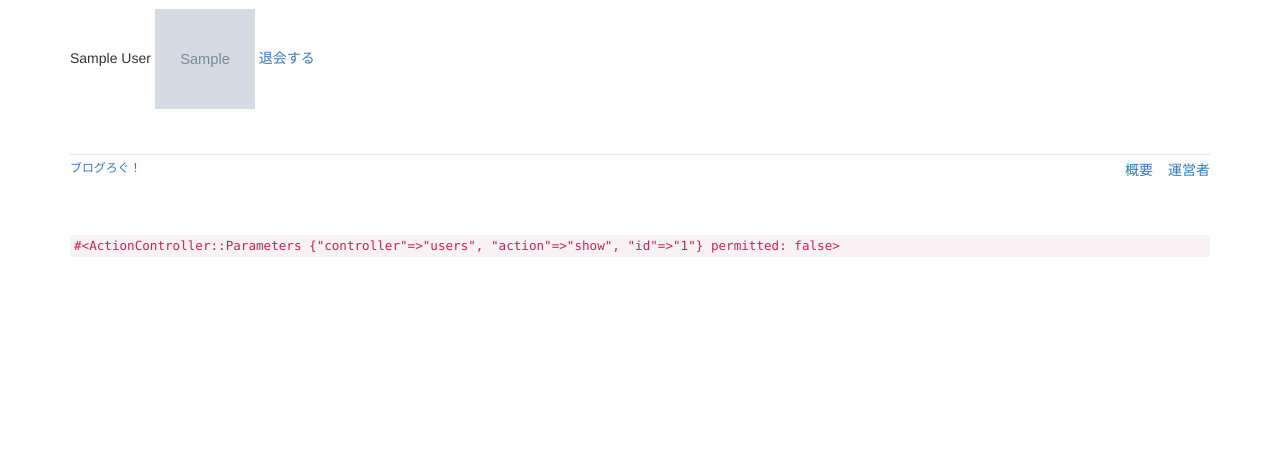
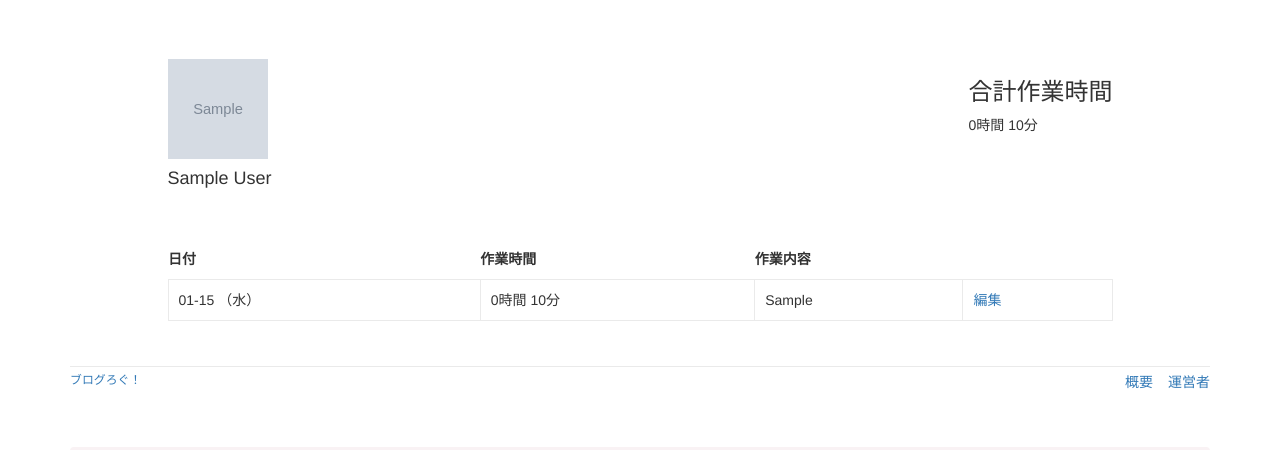
Before and after one commit to kazuhiko-itani/blog-log, a Rails app: page /users/1 in a window 1280 px wide. Shown: the part 51-501 px from the top of the page. Run offline with Rails 7, Linux system fonts and the light colour scheme; a user stored in the database is signed in; tables that the repository leaves empty hold one stand-in row (values such as "Sample post"); grey boxes marked "Sample" are stand-in pictures; style sheets or scripts are compiled from the project's sources; parts of the project's set-up code (start-up, migrations or seed data) failed here and were passed over; some libraries are stand-ins or nearby versions.

Commit message:
finish user-index

```diff
--- a/app/assets/stylesheets/custom.scss
+++ b/app/assets/stylesheets/custom.scss
@@ -130,6 +130,23 @@
   }
   td {
     border: solid 1px #eaeaea;
-    padding: 0.5em;
+    padding: 10px;
+    overflow: auto;
   }
 }
+
+.table-edit {
+  padding: 10px;
+}
+
+/* user profile */
+
+.user-profile {
+  padding: 50px 0;
+  float: left;
+}
+
+.total-working_times {
+  padding: 50px 0;
+  float: right;
+}
--- a/app/controllers/application_controller.rb
+++ b/app/controllers/application_controller.rb
@@ -1,6 +1,7 @@
 class ApplicationController < ActionController::Base
   protect_from_forgery with: :exception
   include SessionsHelper
+  include PostsHelper
 
   def logged_in_user
       unless logged_in?
--- a/app/controllers/users_controller.rb
+++ b/app/controllers/users_controller.rb
@@ -10,6 +10,9 @@
 
   def show
     @user = User.find(params[:id])
+    @posts = @user.posts.paginate(page: params[:page])
+    @working_hours = caluculate_working_times_sum(@posts) / 60
+    @working_minutes = caluculate_working_times_sum(@posts) % 60
   end
 
   # 一時的に不要
--- a/app/helpers/posts_helper.rb
+++ b/app/helpers/posts_helper.rb
@@ -1,2 +1,11 @@
 module PostsHelper
+
+  # 作業時間の合計を算出する 引数はArray型
+  def caluculate_working_times_sum(posts)
+    working_times_sum = 0
+    posts.each do |post|
+      working_times_sum += post.working_total
+    end
+    working_times_sum
+  end
 end
--- a/app/models/post.rb
+++ b/app/models/post.rb
@@ -5,7 +5,7 @@
   attr_accessor :working_hours, :working_minutes
 
   validates :date, presence: true, uniqueness: { scope: :user_id }
-  validates :memo, length: { maximum: 255 }
+  validates :memo, length: { maximum: 40 }
   validates :working_total, presence: true
   validates :working_hours, presence: true,
                             numericality: { only_integer: true,
--- /dev/null
+++ b/app/views/posts/_post.html.erb
@@ -0,0 +1,20 @@
+<% post.convert_working_total %>
+
+<tr>
+  <td>
+    <%= post.date.strftime('%m-%d') %>
+    <%=  '（' + %w(日 月 火 水 木 金 土)[post.date.wday] + '）' %>
+  </td>
+  <td>
+    <%= post.working_hours %>時間
+    <%= post.working_minutes %>分
+  </td>
+  <td class='table-memo'>
+    <%= post.memo %>
+  </td>
+  <% if logged_in? && current_user == @user %>
+    <td class='table-edit'>
+      <%= link_to '編集', edit_post_path(post) %>
+    </td>
+  <% end %>
+</tr>
--- a/app/views/users/_user.html.erb
+++ b/app/views/users/_user.html.erb
@@ -8,6 +8,7 @@
     <% post.convert_working_total %>
     <td>
       <%= Date.today.strftime('%m-%d') %>
+      <%=  '（' + %w(日 月 火 水 木 金 土)[Date.today.wday] + '）' %>
     </td>
     <td>
       <%= post.working_hours %>時間
--- a/app/views/users/edit.html.erb
+++ b/app/views/users/edit.html.erb
@@ -15,5 +15,10 @@
 
       <%= f.submit '変更', class: 'btn btn-primary' %>
     <% end %>
+
+    <% if current_user == @user || current_user.admin? %>
+      <%= link_to '退会する', @user, method: :delete,
+                          data: { confirm: '本当にユーザー記録を削除してよろしいですか？'} %>
+    <% end %>
   </div>
 </div>
--- a/app/views/users/index.html.erb
+++ b/app/views/users/index.html.erb
@@ -1,5 +1,7 @@
 <% provide(:title, 'ユーザー一覧') %>
-<h1>ユーザー一覧</h1>
+<h1><%= Date.today.strftime('%m月%d日')%>
+<%=  '(' + %w(日 月 火 水 木 金 土)[Date.today.wday] + ')' %></h1>
+<h1>みんなの作業時間</h1>
 
 <%= will_paginate %>
 
--- a/app/views/users/show.html.erb
+++ b/app/views/users/show.html.erb
@@ -1,9 +1,32 @@
 <% provide(:title, @user.name) %>
 
-<%= @user.name %>
-<%= image_tag @user.image.url, size: 100 %>
+<div class='row'>
+  <div class='col-md-10 col-md-offset-1'>
+    <div class='user-profile'>
+      <%= image_tag @user.image.url, size: 100 %>
+      <h4><%= @user.name %></h4>
+    </div>
+    <div class='total-working_times'>
+      <h3>合計作業時間</h3>
+      <%= @working_hours %>時間
+      <%= @working_minutes %>分
+    </div>
 
-<% if current_user == @user || current_user.admin? %>
-  <%= link_to '退会する', @user, method: :delete,
-                      data: { confirm: '本当にユーザー記録を削除してよろしいですか？'} %>
-<% end %>
+    <%= will_paginate @posts %>
+
+    <table class='posts'>
+      <% if @posts.any? %>
+        <tr>
+          <th>日付</th>
+          <th>作業時間</th>
+          <th>作業内容</th>
+        </tr>
+        <%= render @posts %>
+      <% else %>
+        まだ投稿はありません
+      <% end %>
+    </table>
+
+    <%= will_paginate @posts %>
+  </div>
+</div>
--- a/db/seeds.rb
+++ b/db/seeds.rb
@@ -13,8 +13,9 @@
 end
 
 users = User.order(:id).take(20)
+31.times do |n|
   users.each do |user|
-  date = Date.today
+    date = (Date.today - n)
     working_total = rand(10..400)
     working_hours = rand(0..23)
     working_minutes = rand(0..59)
@@ -23,3 +24,4 @@
               working_hours: working_hours, working_minutes: working_minutes,
               memo: memo)
   end
+end
```
Also changed, not shown: spec/factories/posts.rb (+5 -1 lines), spec/features/create_new_posts_spec.rb (+2 -2 lines), spec/features/indexs_spec.rb (+6 -3 lines), spec/features/updating_users_spec.rb (+6 -0 lines), 2 other files. Lines whose indentation alone changed are shown as unchanged.
